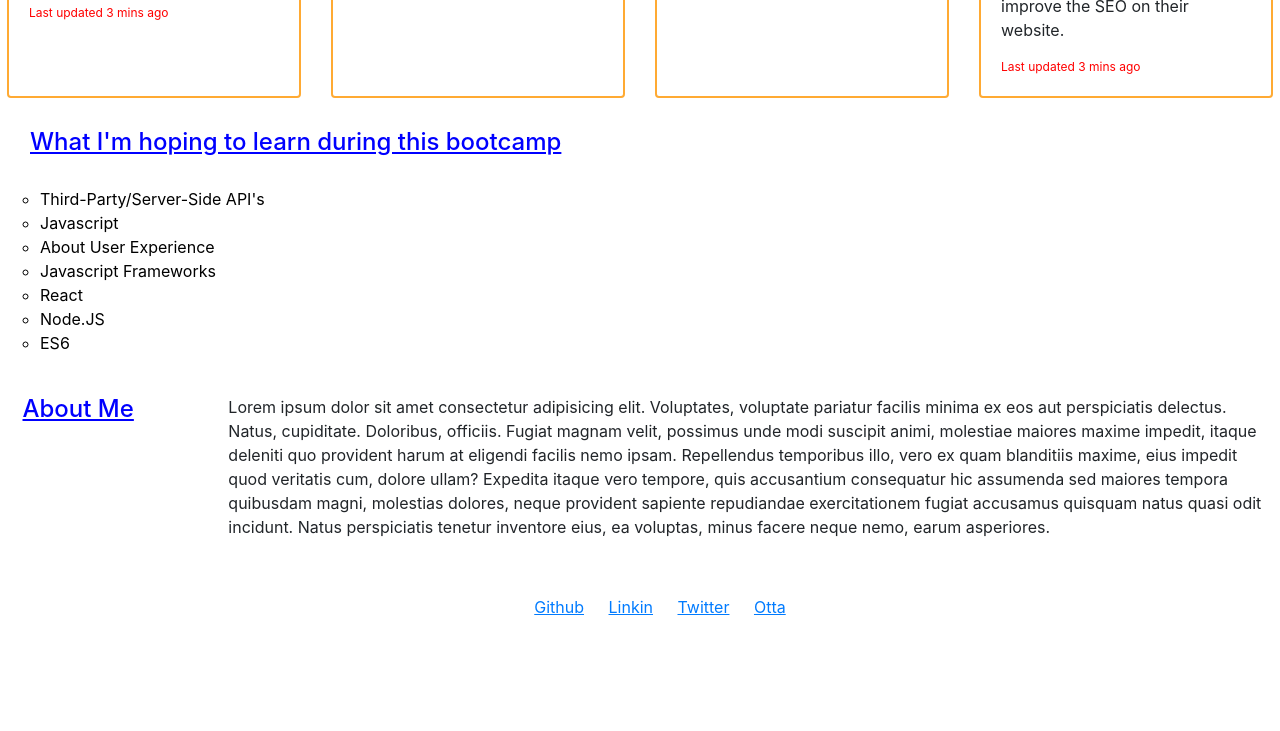
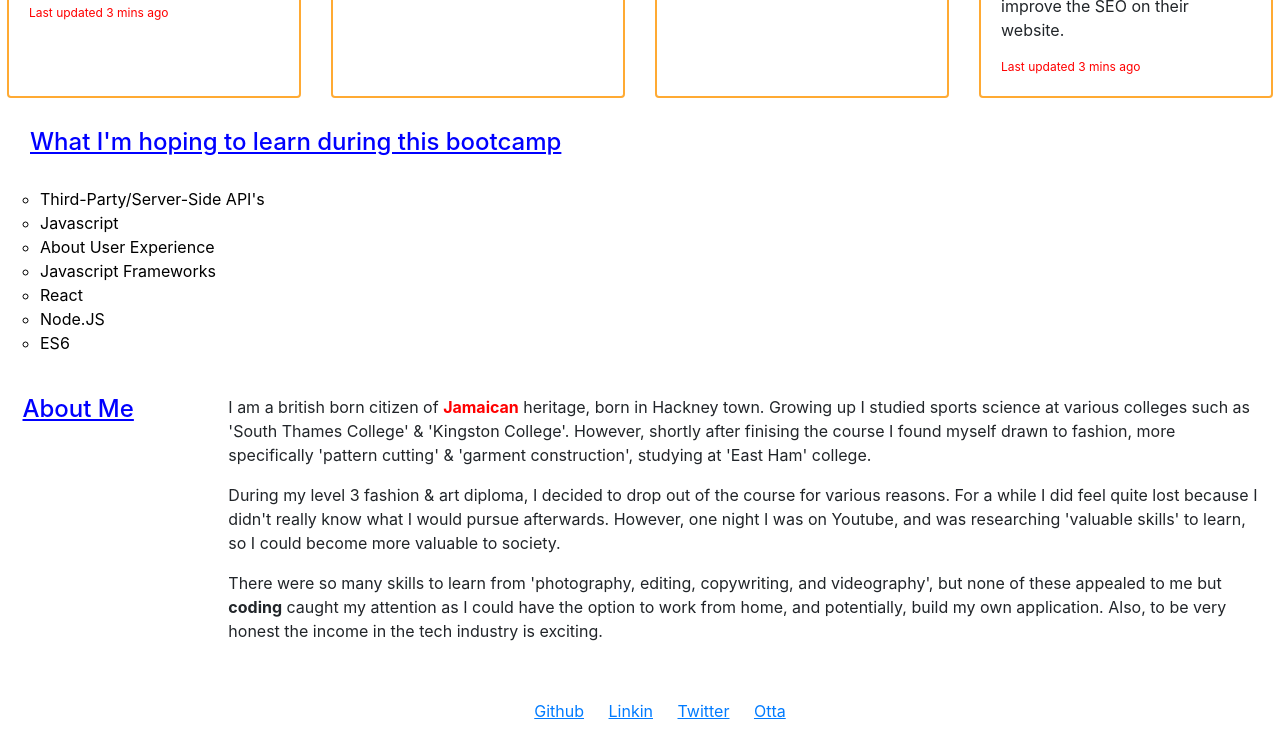
Before and after one commit to Kohl1998/Kohls-portfolio, a plain HTML site: page index.html in a window 1280 px wide. Shown: the part 751-1482 px from the top of the page. Before the commit the page ends 1378 px from the top, so only its background shows below. Drawn offline with nearby package versions, Linux system fonts and the light colour scheme.

Commit message:
updated text in about me section

```diff
--- a/index.html
+++ b/index.html
@@ -116,7 +116,14 @@
         </div>
         <div class="col-lg-10">
           <p id="about-text">
-            Lorem ipsum dolor sit amet consectetur adipisicing elit. Voluptates, voluptate pariatur facilis minima ex eos aut perspiciatis delectus. Natus, cupiditate. Doloribus, officiis. Fugiat magnam velit, possimus unde modi suscipit animi, molestiae maiores maxime impedit, itaque deleniti quo provident harum at eligendi facilis nemo ipsam. Repellendus temporibus illo, vero ex quam blanditiis maxime, eius impedit quod veritatis cum, dolore ullam? Expedita itaque vero tempore, quis accusantium consequatur hic assumenda sed maiores tempora quibusdam magni, molestias dolores, neque provident sapiente repudiandae exercitationem fugiat accusamus quisquam natus quasi odit incidunt. Natus perspiciatis tenetur inventore eius, ea voluptas, minus facere neque nemo, earum asperiores.
+            I am a british born citizen of <span style="color: red;
+            font-weight: bold;">Jamaican</span> heritage, born in Hackney town. Growing up I studied sports science at various colleges such as 'South Thames College' & 'Kingston College'. However, shortly after finising the course I found myself drawn to fashion, more specifically 'pattern cutting' & 'garment construction', studying at 'East Ham' college.
+          </p>
+          <p>
+            During my level 3 fashion & art diploma, I decided to drop out of the course for various reasons. For a while I did feel quite lost because I didn't really know what I would pursue afterwards. However, one night I was on Youtube, and was researching 'valuable skills' to learn, so I could become more valuable to society.
+          </p>
+          <p>
+            There were so many skills to learn from 'photography, editing, copywriting, and videography', but none of these appealed to me but <span style="font-weight: bolder;">coding</span> caught my attention as I could have the option to work from home, and potentially, build my own application. Also, to be very honest the income in the tech industry is exciting.
           </p>
         </div>
       </div>
```
